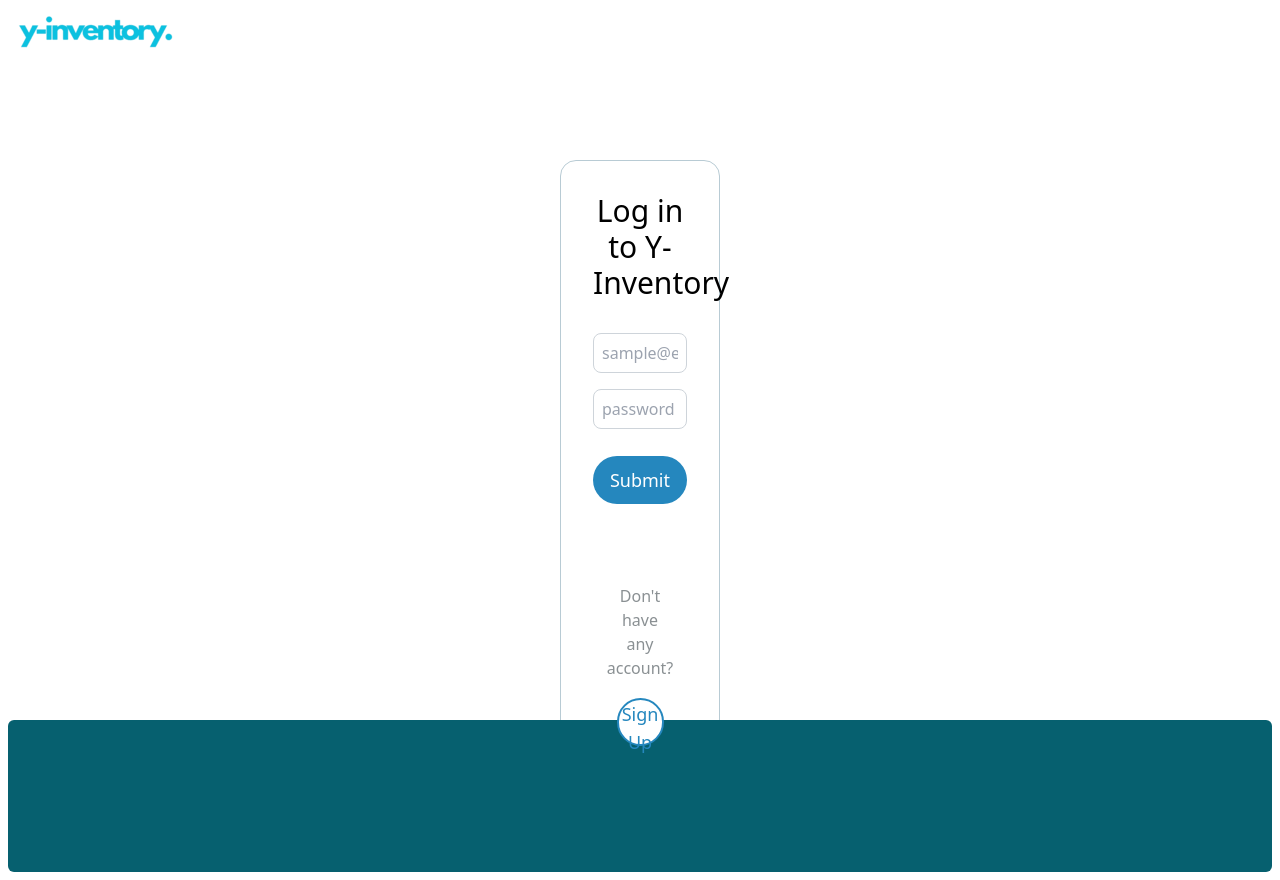
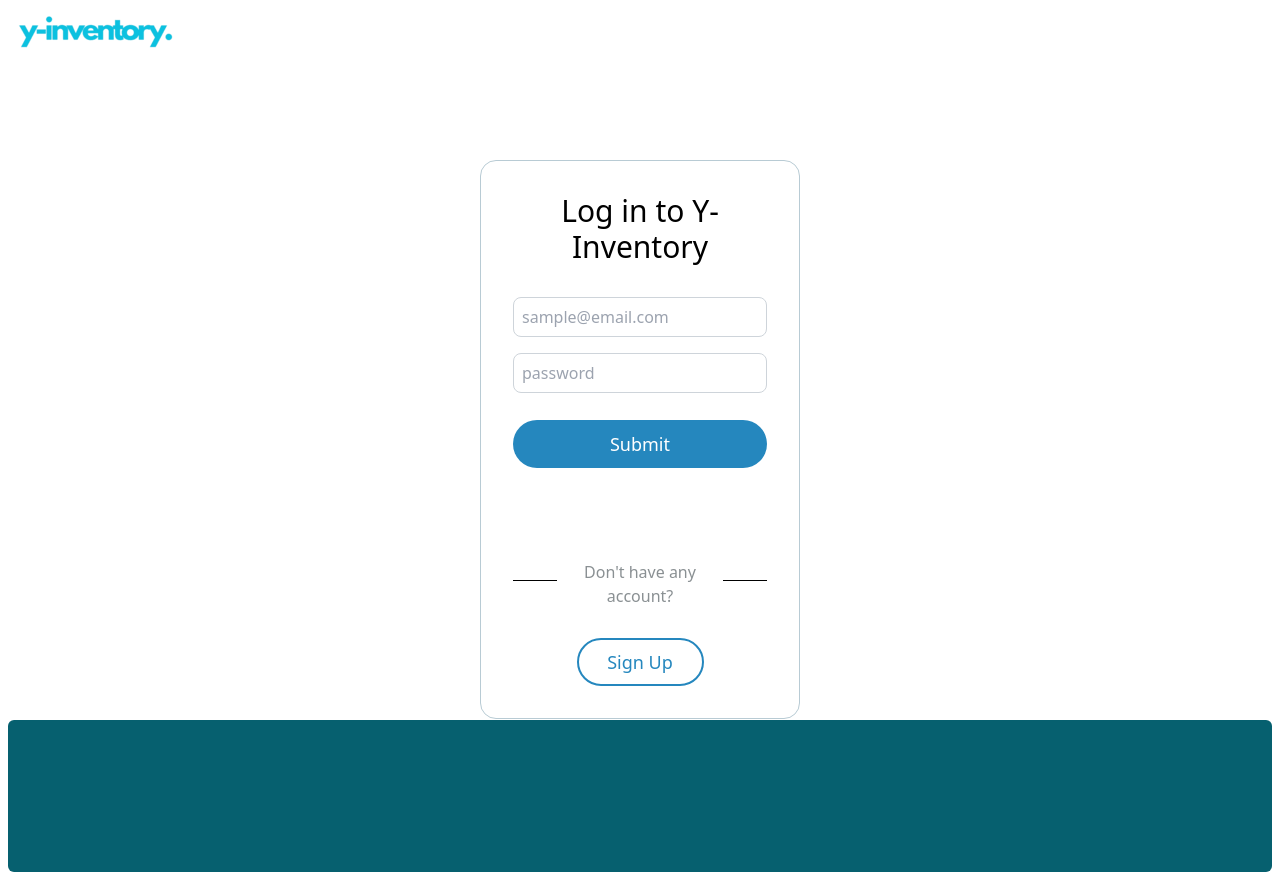
Before and after one commit to patrickeugenesacueza/y-inventory, a React (Vite) app in the folder inventory/: page / in a window 1280 px wide. Built offline with nearby package versions, Linux system fonts and the light colour scheme.

Commit message:
Update Login.jsx

```diff
--- a/inventory/src/Pages/Login.jsx
+++ b/inventory/src/Pages/Login.jsx
@@ -6,7 +6,7 @@ import { Link } from "react-router-dom";
 export default function Login() {
   return (
     <>
-      <div className="h-[90vh] text-center py-[10em] px-[1em] md:pb-[1em] md:px-[10em] lg:px-[20em] xl:px-[35em] ">
+      <div className="h-[90vh] text-center py-[10em] md:pb-[1em] px-[1em] md:px-[15em] lg:px-[20em] xl:px-[30em] 2xl:px-[40em] ">
         <div className="md:border-[1.5px] md:border-[#b8cbd4] md:p-[2em] md:rounded-[1em]">
           <span className="text-center text-3xl">Log in to Y-Inventory</span>
           <Input
```
